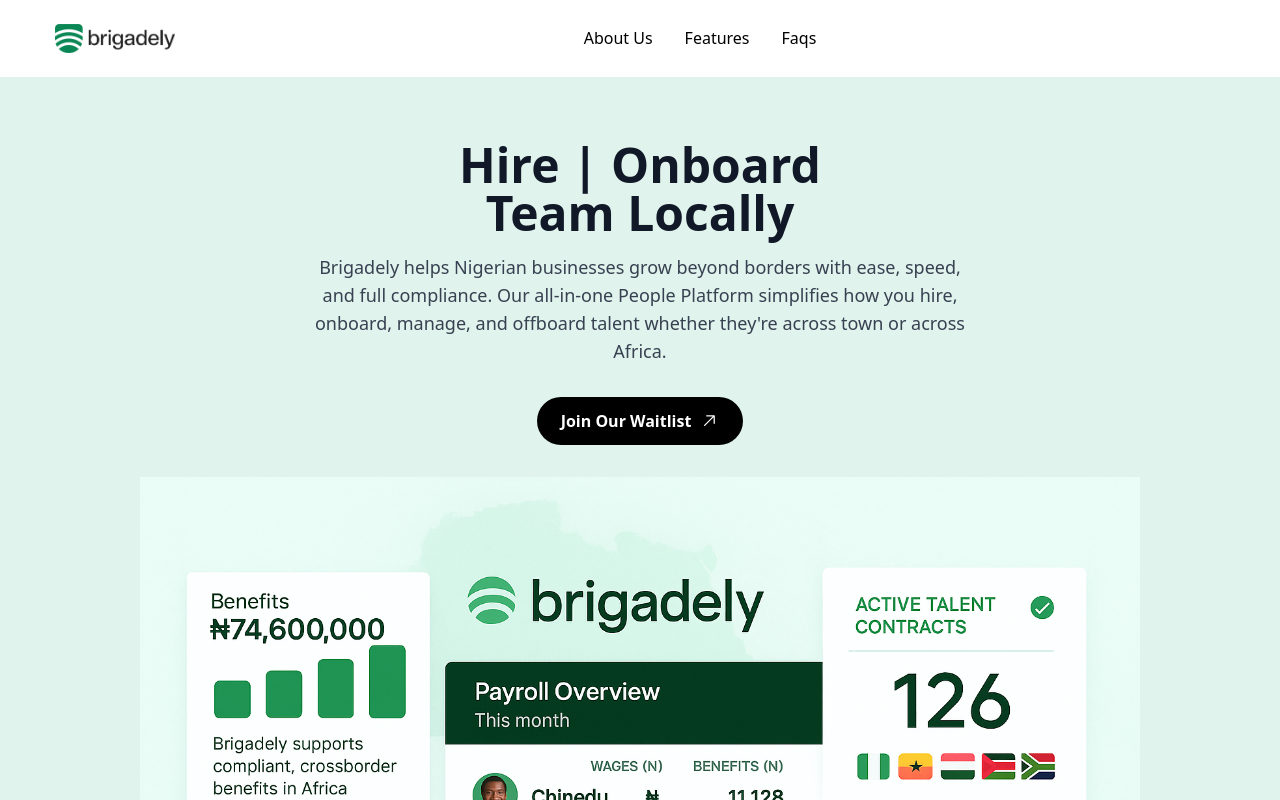
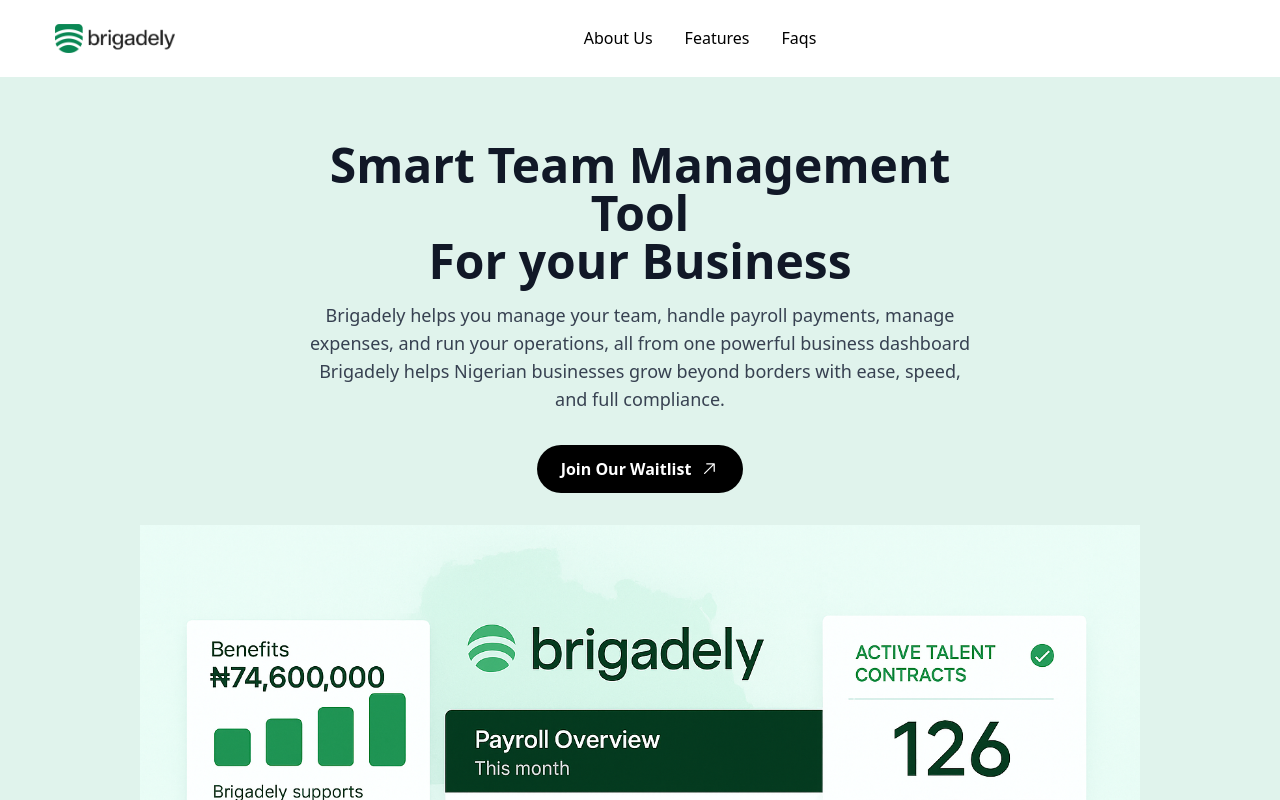
Before and after one commit to BrigadelyOrg/website, a Next.js app: page / in a window 1280 px wide. Shown: the top 800 px of the page. Built offline with nearby package versions, Linux system fonts and the light colour scheme.

Commit message:
removed unncessary files

```diff
--- a/components/Hero.jsx
+++ b/components/Hero.jsx
@@ -8,11 +8,12 @@
       <div className="container mx-auto flex flex-col items-center text-center space-y-8">
         <div className="space-y-4 max-w-2xl">
           <h1 className="text-4xl md:text-5xl font-bold text-gray-900">
-            Hire | Onboard  <br/> Team Locally
+           Smart Team Management Tool  <br/> For your Business
           </h1>
           <p className="text-gray-700 text-base md:text-lg">
+            Brigadely helps you manage your team, handle payroll payments, manage expenses, and run your operations, all from one powerful business dashboard
             Brigadely helps Nigerian businesses grow beyond borders with ease, speed, and full compliance.
-            Our all-in-one People Platform simplifies how you hire, onboard, manage, and offboard talent whether they're across town or across Africa.
+
 
           </p>
         </div>
```
Also changed, not shown: 1 other file (tests, documents, lock files or other folders).
